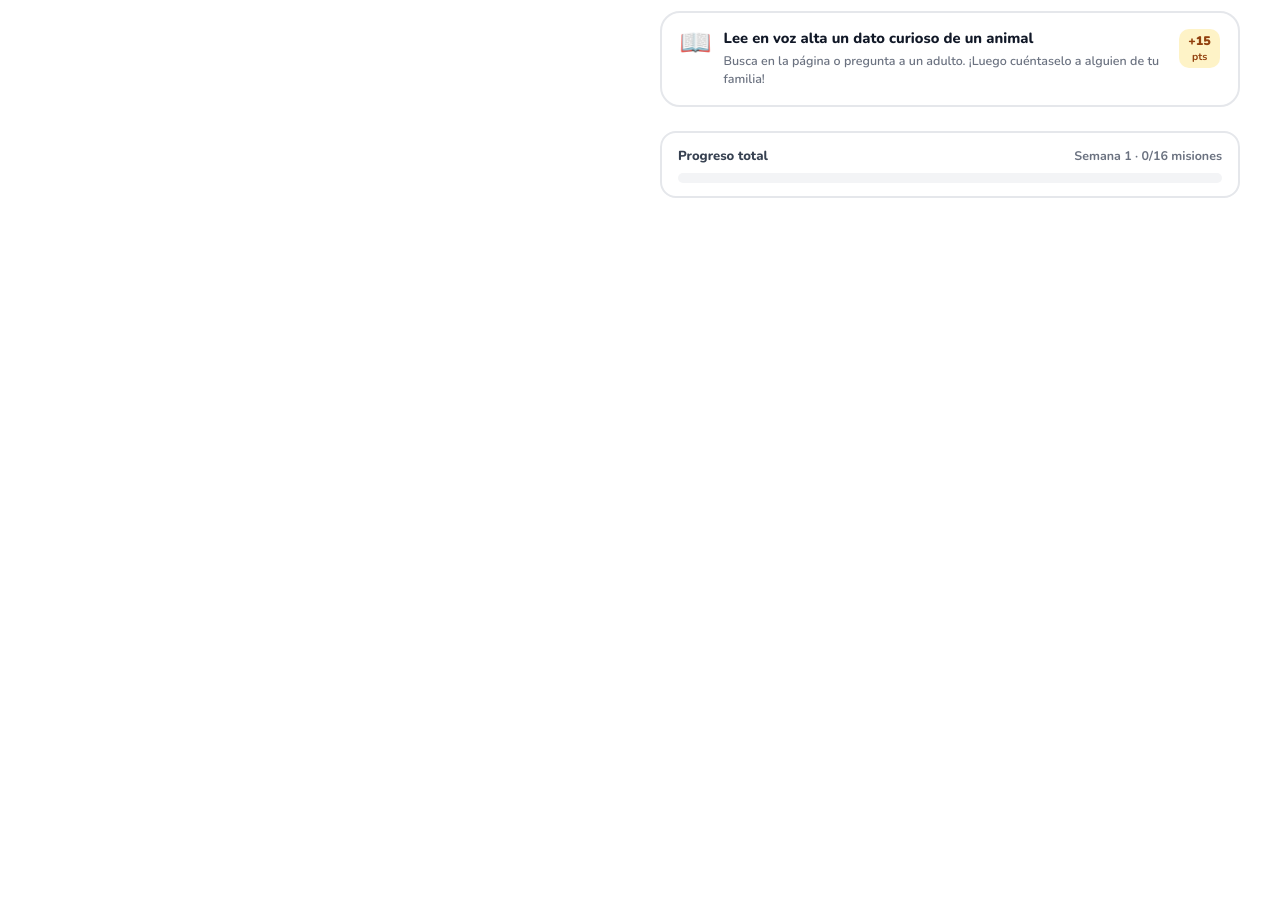
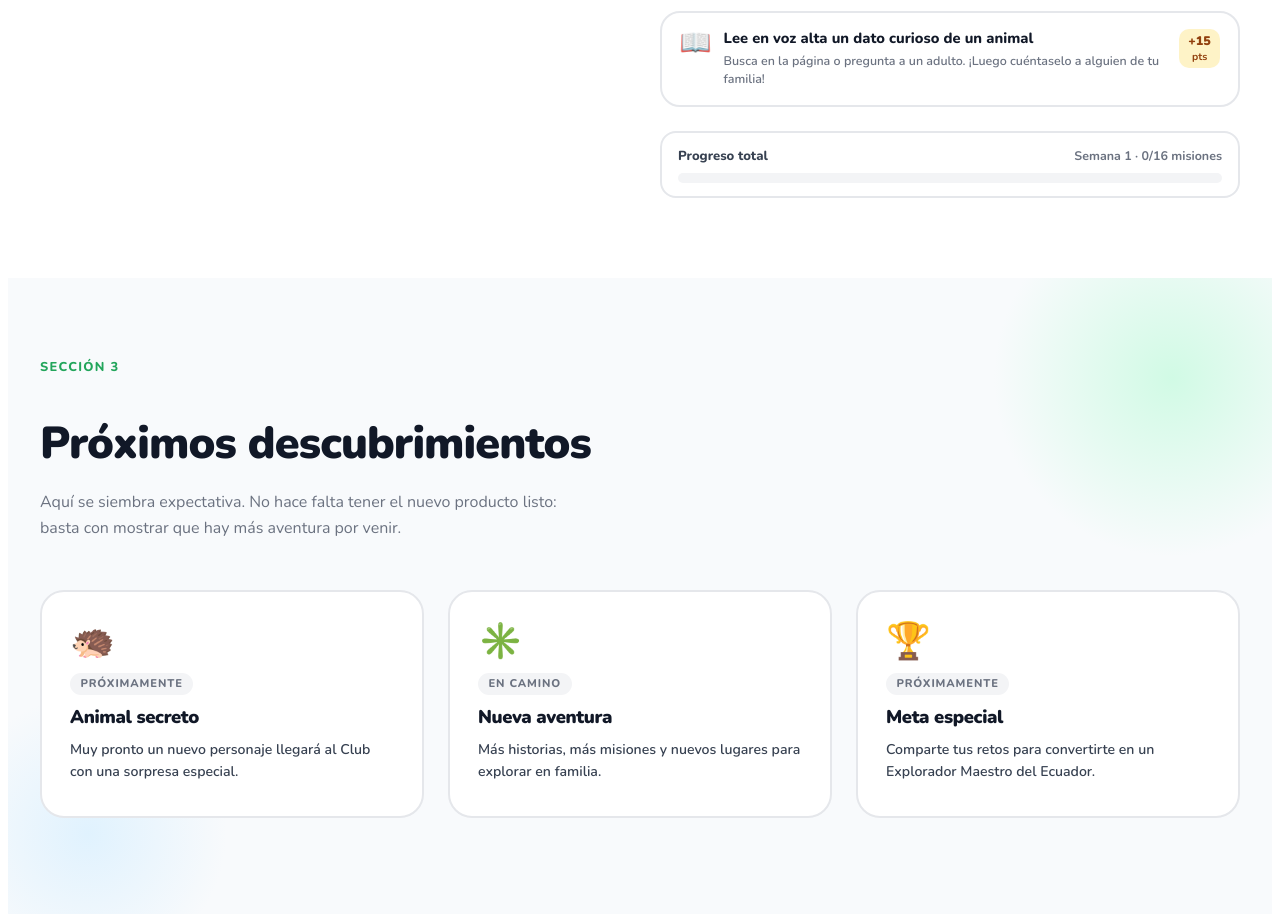
Before and after one commit to AlexSpaceDev/clubdeexploradores, an Astro site: page / in a window 1280 px wide. Shown: the part 2656-3578 px from the top of the page. Before the commit the page ends 2942 px from the top, so only its background shows below. Built offline with nearby package versions, Linux system fonts and the light colour scheme; Astro itself is replaced by a stand-in of ours.

Commit message:
feat: sección de muy pronto agregada

```diff
--- /dev/null
+++ b/src/components/ProximosSection.astro
@@ -0,0 +1,215 @@
+---
+---
+
+<section class="proximos-section">
+  <div class="proximos-inner">
+
+    <div class="section-label">SECCIÓN 3</div>
+    <h2 class="section-title">Próximos descubrimientos</h2>
+    <p class="section-subtitle">
+      Aquí se siembra expectativa. No hace falta tener el nuevo producto listo: basta con mostrar que hay más aventura por venir.
+    </p>
+
+    <div class="cards-grid">
+
+      <div class="prox-card">
+        <div class="card-emoji">🦔</div>
+        <div class="card-tag">Próximamente</div>
+        <h3 class="card-title">Animal secreto</h3>
+        <p class="card-desc">Muy pronto un nuevo personaje llegará al Club con una sorpresa especial.</p>
+      </div>
+
+      <div class="prox-card">
+        <div class="card-emoji">✳️</div>
+        <div class="card-tag">En camino</div>
+        <h3 class="card-title">Nueva aventura</h3>
+        <p class="card-desc">Más historias, más misiones y nuevos lugares para explorar en familia.</p>
+      </div>
+
+      <div class="prox-card">
+        <div class="card-emoji">🏆</div>
+        <div class="card-tag">Próximamente</div>
+        <h3 class="card-title">Meta especial</h3>
+        <p class="card-desc">Comparte tus retos para convertirte en un Explorador Maestro del Ecuador.</p>
+      </div>
+
+    </div>
+
+  </div>
+</section>
+
+<style>
+  .proximos-section {
+    background: #f8fafc;
+    padding: 5rem 1.5rem 6rem;
+    font-family: 'Nunito', sans-serif;
+    position: relative;
+    overflow: hidden;
+  }
+
+  .proximos-section::before {
+    content: '';
+    position: absolute;
+    top: -80px;
+    right: -80px;
+    width: 360px;
+    height: 360px;
+    background: radial-gradient(circle, #d1fae5 0%, transparent 70%);
+    pointer-events: none;
+  }
+
+  .proximos-section::after {
+    content: '';
+    position: absolute;
+    bottom: -60px;
+    left: -60px;
+    width: 280px;
+    height: 280px;
+    background: radial-gradient(circle, #e0f2fe 0%, transparent 70%);
+    pointer-events: none;
+  }
+
+  .proximos-inner {
+    max-width: 1200px;
+    margin: 0 auto;
+    position: relative;
+    z-index: 1;
+  }
+
+  .section-label {
+    font-size: 0.8rem;
+    font-weight: 800;
+    letter-spacing: 0.1em;
+    color: #22a55b;
+    text-transform: uppercase;
+    margin-bottom: 0.5rem;
+  }
+
+  .section-title {
+    font-size: clamp(1.8rem, 4vw, 2.8rem);
+    font-weight: 900;
+    color: #111827;
+    margin-bottom: 0.75rem;
+    letter-spacing: -0.02em;
+  }
+
+  .section-subtitle {
+    font-size: 1rem;
+    color: #6b7280;
+    max-width: 520px;
+    line-height: 1.6;
+    margin-bottom: 3rem;
+  }
+
+  .cards-grid {
+    display: grid;
+    grid-template-columns: repeat(3, 1fr);
+    gap: 1.5rem;
+  }
+
+  .prox-card {
+    background: #ffffff;
+    border: 2px solid #e5e7eb;
+    border-radius: 24px;
+    padding: 2rem 1.75rem;
+    display: flex;
+    flex-direction: column;
+    gap: 0.6rem;
+    position: relative;
+    overflow: hidden;
+    transition: transform 0.22s ease, box-shadow 0.22s ease,
+                border-color 0.22s ease, background 0.22s ease;
+    cursor: default;
+  }
+
+  /* Línea inferior — aparece en hover */
+  .prox-card::after {
+    content: '';
+    position: absolute;
+    bottom: 0;
+    left: 0;
+    right: 0;
+    height: 3px;
+    background: linear-gradient(90deg, #22a55b, #0ea5e9);
+    border-radius: 0 0 22px 22px;
+    opacity: 0;
+    transition: opacity 0.22s ease;
+  }
+
+  .prox-card:hover {
+    transform: translateY(-5px);
+    /* Box shadow verde como en el diseño de referencia */
+    box-shadow:
+      0 0 0 2px #22a55b,
+      0 12px 32px rgba(34, 165, 91, 0.2);
+    border-color: #22a55b;
+    /* Fondo verde muy suave — solo una tinta, sin capa encima */
+    background: #f0fdf4;
+  }
+
+  .prox-card:hover::after {
+    opacity: 1;
+  }
+
+  /* Texto oscurece en hover para mantener contraste sobre el fondo verde */
+  .prox-card:hover .card-title {
+    color: #064e28;
+  }
+
+  .prox-card:hover .card-desc {
+    color: #1f4a2e;
+  }
+
+  .prox-card:hover .card-tag {
+    background: #bbf7d0;
+    color: #065f46;
+  }
+
+  .card-emoji {
+    font-size: 2.25rem;
+    line-height: 1;
+    margin-bottom: 0.25rem;
+  }
+
+  .card-tag {
+    font-size: 0.7rem;
+    font-weight: 800;
+    letter-spacing: 0.08em;
+    text-transform: uppercase;
+    color: #6b7280;
+    background: #f3f4f6;
+    border-radius: 999px;
+    padding: 0.2rem 0.65rem;
+    width: fit-content;
+    transition: background 0.22s ease, color 0.22s ease;
+  }
+
+  .card-title {
+    font-size: 1.15rem;
+    font-weight: 900;
+    color: #111827;
+    letter-spacing: -0.02em;
+    margin: 0;
+    transition: color 0.22s ease;
+  }
+
+  .card-desc {
+    font-size: 0.88rem;
+    color: #374151;
+    line-height: 1.6;
+    font-weight: 600;
+    margin: 0;
+    transition: color 0.22s ease;
+  }
+
+  @media (max-width: 768px) {
+    .cards-grid {
+      grid-template-columns: 1fr;
+      gap: 1rem;
+    }
+
+    .proximos-section {
+      padding: 3.5rem 1rem 4.5rem;
+    }
+  }
+</style>
--- a/src/pages/index.astro
+++ b/src/pages/index.astro
@@ -3,10 +3,12 @@ import Layout from '../layouts/Layout.astro';
 import Hero from '../components/Hero.astro';
 import AnimalesSection from '../components/AnimalesSection.astro';
 import MisionesSection from '../components/MisionesSection.astro';
+import ProximosSection from '../components/ProximosSection.astro';
 ---
 
 <Layout>
   <Hero />
   <AnimalesSection />
   <MisionesSection />
+  <ProximosSection />
 </Layout>
```
